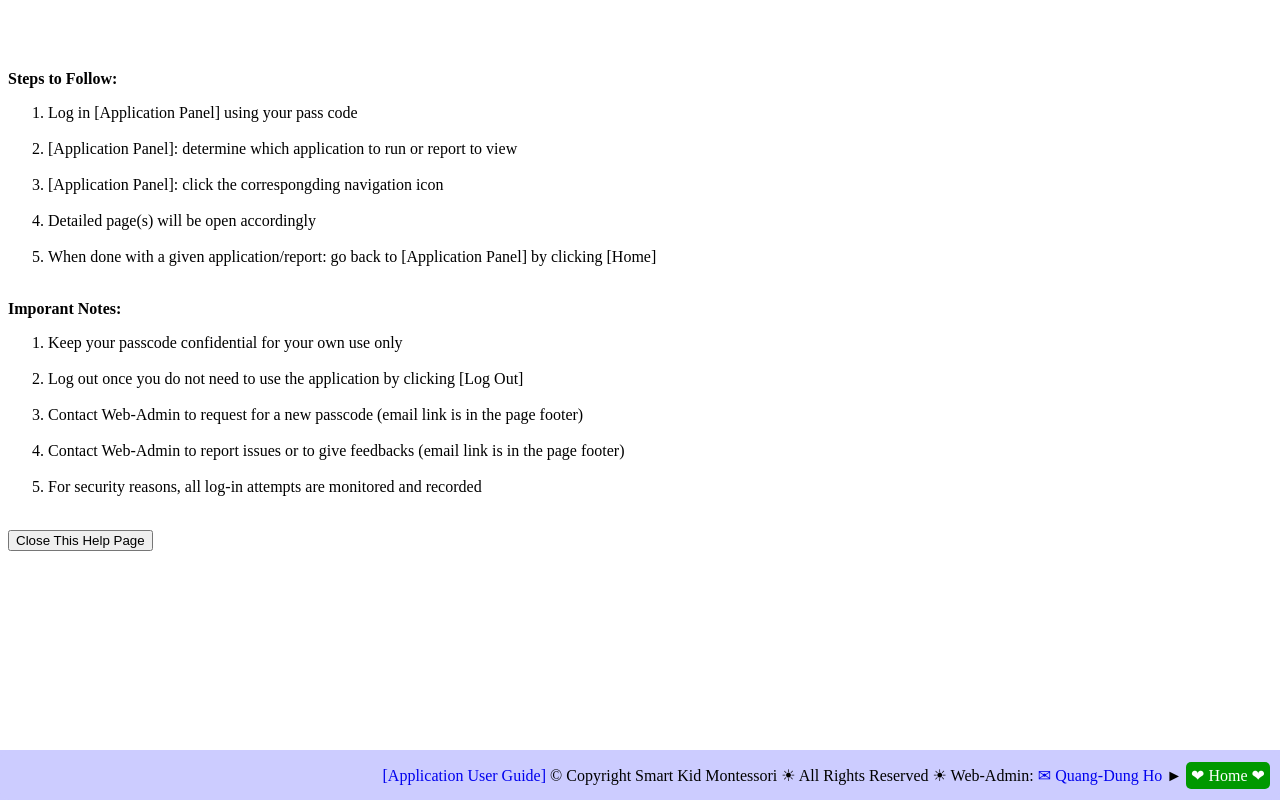
After one commit to hoquangdung/Montessori, a PHP site: page /unknown/help_main.php in a window 1280 px wide. The commit adds this page. Run offline with PHP 8.4, Linux system fonts and the light colour scheme.

Commit message:
polished help_page and other minor items

```diff
--- a/common.css
+++ b/common.css
@@ -2,3 +2,13 @@ div#main {
 	margin-top: 70px;
 	margin-bottom: 70px;
 }
+
+a {
+	text-decoration: none;
+}
+
+/* Change the link color on hover */
+a:hover {
+    background-color: white;
+    color: red;
+}
--- a/db_operations.php
+++ b/db_operations.php
@@ -764,6 +764,11 @@ function employeeIsAuthorizedThisPage($emp_id, $page_url, $debug_on)
 	{
 		return (true);
 	}
+	//if this is the help homepage
+	if (strpos($page_url, 'help_main.php') !== false)
+	{
+		return (true);
+	}
 
 	//*** 2. prepare the query
 	$queryStr = 'SELECT ';
--- a/footer.php
+++ b/footer.php
@@ -21,6 +21,8 @@
     	width: 100%;
     	padding: 10px;
     	vertical-align: middle;">
+
+    	<a href="help_main.php" target="_new">[Application User Guide] </a>
 
 		&copy; Copyright Smart Kid Montessori &#9728; All Rights Reserved &#9728; Web-Admin: <a href="mailto:hoquangdung@yahoo.com"> &#9993; Quang-Dung Ho</a>
 
--- a/header_log_in_out.php
+++ b/header_log_in_out.php
@@ -66,7 +66,7 @@
 	{
 		echo '<font color="red">';
 		echo 'Please &#9658; ';
-			echo ' <a href="login.php" style="background-color: blue; color: white; text-decoration: none; padding: 5px; border-radius: 5px"> &#10048; Log In &#10048; </a>';
+		echo ' <a href="login.php" style="background-color: blue; color: white; text-decoration: none; padding: 	5px; border-radius: 5px"> &#10048; Log In &#10048; </a>';
 		echo '</font>';
 
 		//if this is not login page, then load it
@@ -79,7 +79,8 @@
     	}
     	//else: if this is login page, do nothing
     	//since the log in key pad is already in place
-	}
+
+	}//else
 
 	?>
 
--- /dev/null
+++ b/help_main.php
@@ -0,0 +1,57 @@
+<?php
+// Start the session
+session_start();
+?>
+
+<!DOCTYPE html>
+<html>
+<head>
+	<title>Check Student-Educator Ratio</title>
+	<link rel="stylesheet" type="text/css" href="imglinkboxes.css">
+	<link rel="stylesheet" type="text/css" href="common.css">
+
+	<script src="https://ajax.googleapis.com/ajax/libs/jquery/1.12.2/jquery.min.js"></script>
+
+</head>
+
+<body>
+
+<?php
+	//include 'header_log_in_out.php'
+?>
+
+<div id="main">
+
+<b>Steps to Follow:</b>
+<ol>
+	<li>Log in [Application Panel] using your pass code</li><br/>
+	<li>[Application Panel]: determine which application to run or report to view</li><br/>
+	<li>[Application Panel]: click the correspongding navigation icon</li><br/>
+	<li>Detailed page(s) will be open accordingly</li><br/>
+	<li>When done with a given application/report: go back to [Application Panel] by clicking [Home]</li><br/>
+</ol>
+
+
+<b>Imporant Notes:</b>
+<ol>
+	<li>Keep your passcode confidential for your own use only</li><br/>
+	<li>Log out once you do not need to use the application by clicking [Log Out]</li><br/>
+	<li>Contact Web-Admin to request for a new passcode (email link is in the page footer)</li><br/>
+	<li>Contact Web-Admin to report issues or to give feedbacks (email link is in the page footer)</li><br/>
+	<li>For security reasons, all log-in attempts are monitored and recorded</li><br/>
+</ol>
+
+
+<button type="button"
+        onclick="window.open('', '_self', ''); window.close();">Close This Help Page</button>
+
+</div>
+
+
+<?php
+	include 'footer.php'
+?>
+
+</body>
+
+</html>
--- a/index.php
+++ b/index.php
@@ -73,7 +73,7 @@ if (isset($_SESSION['LoggedIn_EMP_ID']))
 
 	echo '<tr>';
 	echo '<td>';
-	echo '<a href="help_main.html" target="_new"> Help: How to Use the Application?</a>';
+	echo '';
 	echo '</td>';
 	echo '</tr>';
 
```
Lines whose indentation alone changed are shown as unchanged.
